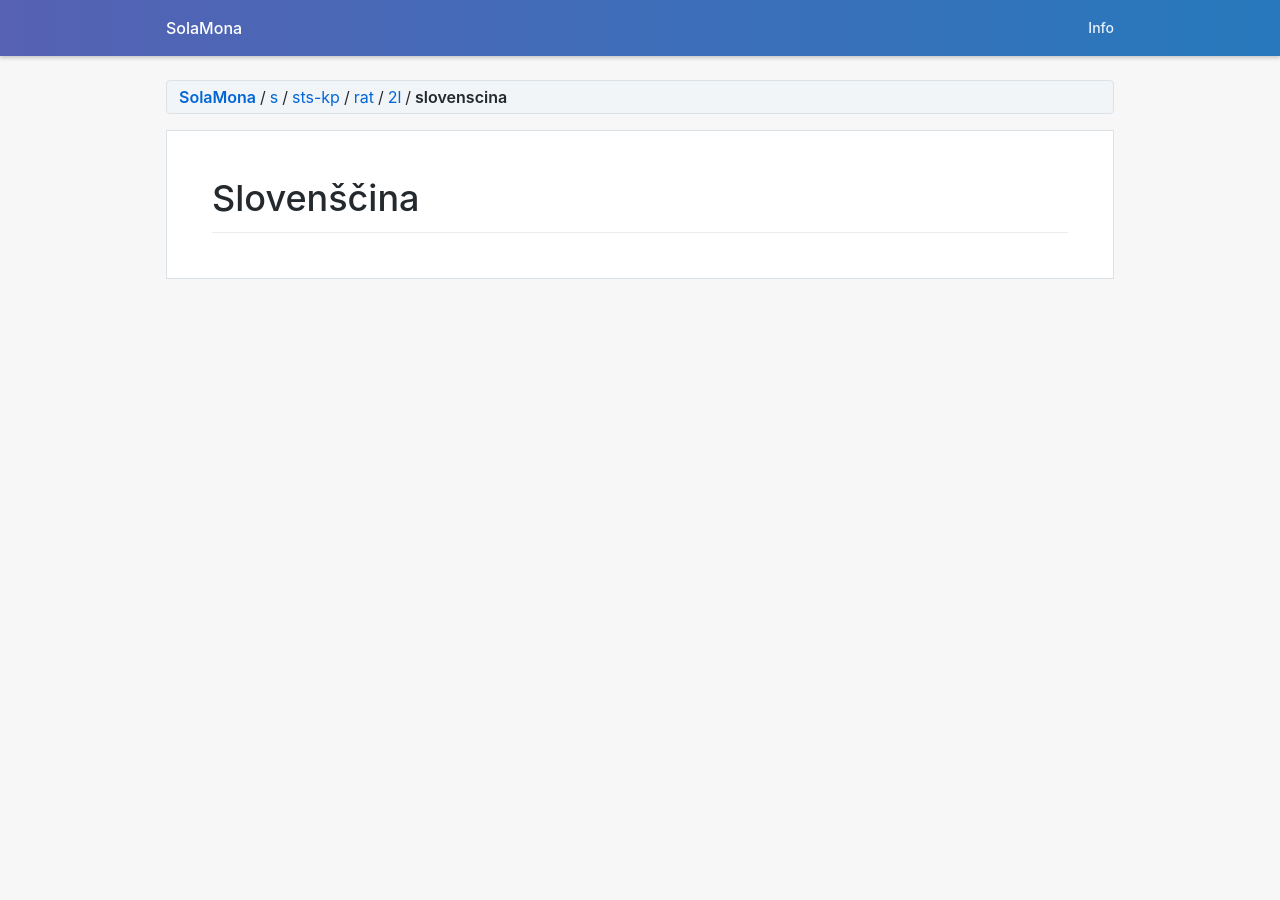
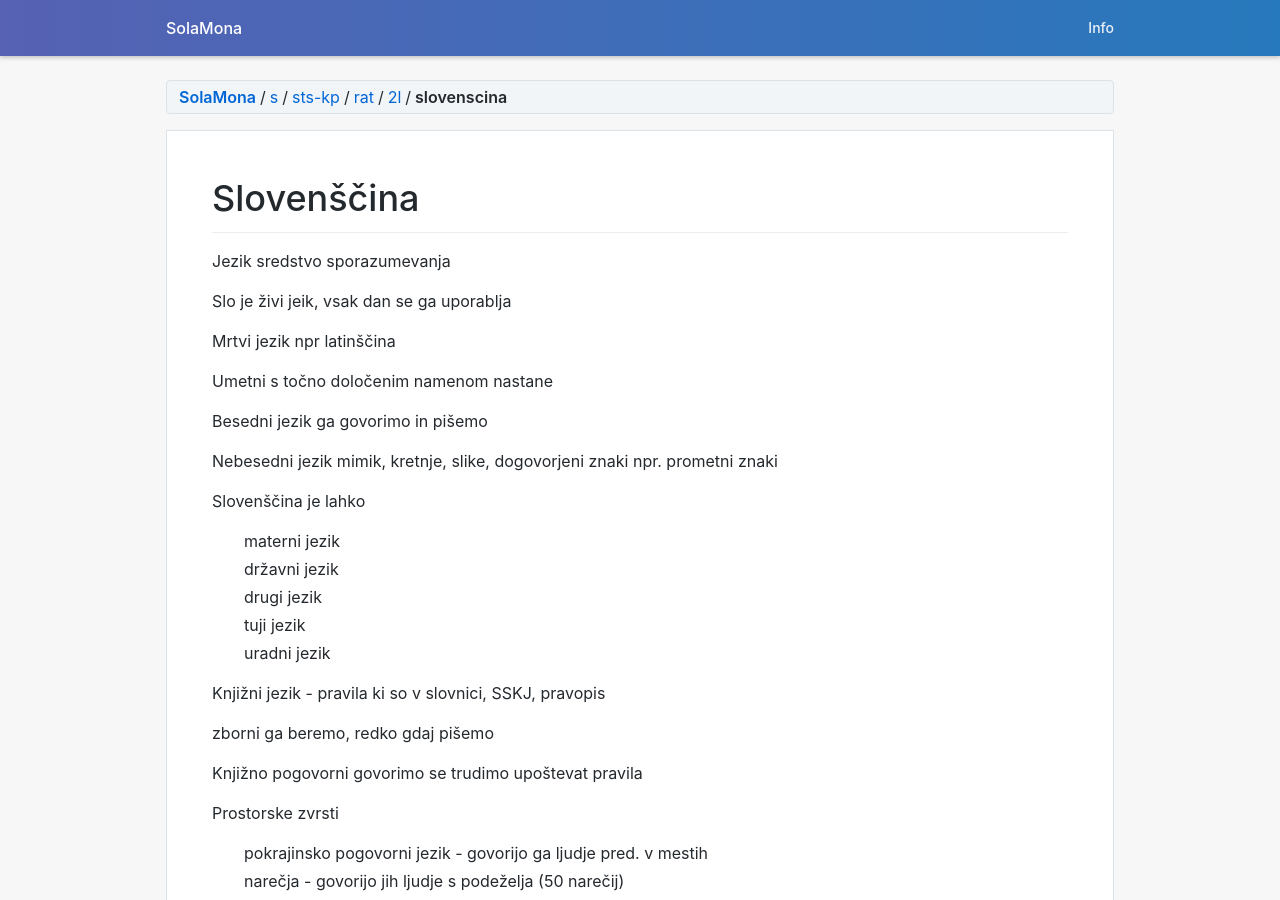
Before and after one commit to elieven/elieven.github.io, a Jekyll site: the page built from s/sts-kp/rat/2l/slovenscina.md, in a window 1280 px wide. Built offline with Jekyll 4.4.1, drawn with Linux system fonts in a browser that asks for light colours.

Commit message:
Cleaned js, fixed scroll issues, bttbtn works on mobile

```diff
--- a/assets/css/_breadcrumbs.sass
+++ b/assets/css/_breadcrumbs.sass
@@ -41,3 +41,7 @@
     padding-bottom: 0
     margin-top: 16px
     font-size: 14px
+
+    .path-segment
+      font-weight: 600
+      color: #586069!important
--- a/assets/css/animationoverlay.scss
+++ b/assets/css/animationoverlay.scss
@@ -1,4 +1,5 @@
-#animation-overlay {
+#animations-overlay {
+  display: none;
   position: fixed;
   top: 0;
   left: 0;
--- a/assets/css/base.scss
+++ b/assets/css/base.scss
@@ -43,7 +43,8 @@
   max-width: $mw;
 }
 
-html, body, #sscon {
+html {
+  &.desktop {
     width: 100%;
     height: 100%;
     overflow: hidden;
@@ -52,6 +53,19 @@
     left: 0;
     right: 0;
     bottom: 0;
+
+    body,
+    #sscon {
+      width: 100%;
+      height: 100%;
+      overflow: hidden;
+      position: absolute;
+      top: 0;
+      left: 0;
+      right: 0;
+      bottom: 0;
+    }
+  }
 }
 
 #sscon.mobile {
@@ -67,12 +81,3 @@
 ::-moz-selection {
   background-color: $selection-color;
 }
-
-html {
-  &.mobile {
-    width: 100%;
-    height: auto;
-    overflow: auto;
-    position: static;
-  }
-}
--- a/assets/js/main.js
+++ b/assets/js/main.js
@@ -1,6 +1,4 @@
-function cl(t) {
-  console.log(t)
-}
+function cl(t) {console.log(t)}
 
 //initiate as false
 var isMobile = false;
@@ -11,122 +9,112 @@
   isMobile = true;
 }
 
-// if desktop -> activate smooth scrollbar
+// assign class to html based on device
+// used for styling the scroll divs
+if (!isMobile) {
+  document.querySelector('html').className = 'desktop';
+} else if (isMobile) {
+  document.querySelector('html').className = 'mobile';
+}
+
+// if desktop activate smooth smoothScrollbar
 if (!isMobile) {
   var Scrollbar = window.Scrollbar;
   Scrollbar.use(window.OverscrollPlugin);
   Scrollbar.init(document.querySelector("#sscon"), {
     damping: 0.3
   });
-} else if (isMobile) {
-  document.querySelector('html').className = 'mobile';
-  document.querySelector('#sscon').className = "mobile";
 }
 
 
 
+// scroll back to top function
+const scrollTopBtn = document.querySelector('#back-to-top-btn');
+const scrollbar = Scrollbar.get(document.querySelector('#sscon'));
+const scrollTopBtnShowThreshold = 2000;
 
+function addScrollTopBtnFunctionality() {
+  if (!isMobile) {
+    // desktop part
+    scrollTopBtn.addEventListener("click", function () {
+      scrollbar.scrollTo(0, 0, 300);
+      stripToCleanURL();
+    });
+  } else {
+    // mobile part
+    scrollTopBtn.addEventListener("click", function () {
+      document.documentElement.scrollTop = 0;
+      stripToCleanURL();
+    });
+  }
+}
 
-// scroll back to top function
-const back_to_top_btn = document.querySelector('#back-to-top-btn');
-const scrollbar = Scrollbar.get(document.querySelector('#sscon'));
-const scroll_ui_show_threshold = 2000;
-
-
-back_to_top_btn.addEventListener("click", function () {
-  // scrolla gor
-  scrollbar.scrollTo(0, 0, 300);
-
-  // odstrani linked header
+// odstrani #id-naslova iz URLja
+function stripToCleanURL() {
   if (window.location.href.indexOf('#') > 0) {
     let pageUrl = window.location.href;
     let url = pageUrl.slice(0, pageUrl.indexOf('#'));
     history.pushState({}, "zvezek", url);
   }
-});
-
-
-function addBackToTopBtnFunctionality() {
-  window.setInterval(function () {
-    if (scrollbar.offset.y > scroll_ui_show_threshold) {
-      back_to_top_btn.className = 'lift';
-    } else {
-      back_to_top_btn.className = '';
-    }
-  }, 16);
 }
 
-
-// _flattenDeep function
-
-function _toConsumableArray(arr) {
-  if (Array.isArray(arr)) {
-    for (var i = 0, arr2 = Array(arr.length); i < arr.length; i++) {
-      arr2[i] = arr[i];
-    }
-    return arr2;
+// checks if scrollTop btn should be shown and
+// shows it if and when needed
+function addCheckForScrolltopBtn() {
+  if (!isMobile) {
+    // desktop part
+    window.setInterval(function () {
+      if (scrollbar.offset.y > scrollTopBtnShowThreshold) {
+        scrollTopBtn.className = 'lift';
+      } else {
+        scrollTopBtn.className = '';
+      }
+    }, 16);
   } else {
-    return Array.from(arr);
+    // mobile part
+    window.setInterval(function(){
+      if (window.pageYOffset > scrollTopBtnShowThreshold) {
+        scrollTopBtn.className = 'lift';
+      } else {
+        scrollTopBtn.className = '';
+      }
+    }, 16);
   }
 }
 
-const flattenDeep = function flattenDeep(arr) {
-  return Array.isArray(arr) ? arr.reduce(function (a, b) {
-    return [].concat(_toConsumableArray(flattenDeep(a)), _toConsumableArray(flattenDeep(b)));
-  }, []) : [arr];
-};
+// TOC setup za desktop (mobile itak dela samo od sebe)
+function addDesktopTocFunctionality() {
 
+  const TOCLinks = Array.from(document.querySelectorAll('#markdown-toc a'));
 
-
-// TOC
-
-// dobi vse linke
-// onclick najde ypos od el z idejem od tega hrefa
-// scrolla na ta ypos
-
-function addTocFunctionality() {
-  // linki
-  const tocEl = Array.from(document.querySelectorAll('#markdown-toc a'));
-  // vsakemu linku
-  for (let i = 0; i < tocEl.length; i++) {
-    // da funkcijo ki se zazene ob kliku
-    tocEl[i].addEventListener('click', function(){
-      // najde id od elementa
-      const id = tocEl[i].id.slice(13);
-
+  for (let i = 0; i < TOCLinks.length; i++) {
+    TOCLinks[i].addEventListener('click', function(){
+      const id = TOCLinks[i].id.slice(13);
       const elt = document.getElementById(id);
-
       scrollbar.scrollIntoView(elt, {
         onlyScrollIfNeeded: false,
         offsetTop: 16
       });
-
     });
-
   }
 
-  // ce je nek link ze aktiviran v urlju scrolla do njega
   const pageUrl = window.location.href;
-
-  // ce je # v urlju
   if ( pageUrl.indexOf('#') > 0 ) {
-
     let linkElementId = decodeURIComponent(pageUrl.slice(pageUrl.indexOf('#')+1));
-
     let linkedEl = document.getElementById(linkElementId);
-
     scrollbar.scrollIntoView(linkedEl, {
       onlyScrollIfNeeded: false,
       offsetTop: 16
     });
-
   }
-
 }
 
 
 
+// CALL STACK & PAGE SETUP
 if (!isMobile) {
-  addBackToTopBtnFunctionality();
-  addTocFunctionality();
+  addDesktopTocFunctionality();
 }
+
+addCheckForScrolltopBtn();
+addScrollTopBtnFunctionality();
--- a/s/sts-kp/rat/2l/slovenscina.md
+++ b/s/sts-kp/rat/2l/slovenscina.md
@@ -4,3 +4,65 @@
 ---
 
 # Slovenščina
+
+Jezik sredstvo sporazumevanja
+
+Slo je živi jeik, vsak dan se ga uporablja
+
+Mrtvi jezik npr latinščina
+
+Umetni s točno določenim namenom nastane
+
+Besedni jezik ga govorimo in pišemo
+
+Nebesedni jezik mimik, kretnje, slike, dogovorjeni znaki npr. prometni znaki
+
+Slovenščina je lahko
+- materni jezik
+- državni jezik
+- drugi jezik
+- tuji jezik
+- uradni jezik
+
+Knjižni jezik - pravila ki so v slovnici, SSKJ, pravopis
+
+zborni ga beremo, redko gdaj pišemo
+
+Knjižno pogovorni govorimo se trudimo upoštevat pravila
+
+Prostorske zvrsti
+- pokrajinsko pogovorni jezik - govorijo ga ljudje pred. v mestih
+- narečja - govorijo jih ljudje s podeželja (50 narečij)
+
+> primorska, koroška, štajerska, rovtarska, panonska, dolenjska
+
+<br>
+
+## Beseda
+
+Osnovna enota jezika, sestavljena iz črk / glasov, ima pomen (en ali več).
+
+### Odnosi med besedami
+- sopomenke (kolo - bicikel)
+- Protipomenke (dober - slab)
+- Nadpomenke (drevo - smreka)
+- Besedna družina (slika, slikar, slikati)
+- Tematsko polje - (šola, kemik, tabla, zvezek...)
+
+### Slogovna vrednost besed
+
+#### Slogovno zaznamovane besede
+
+- čustveno zaznamovane
+  - ljubkovalne besede (pikica, srček, atek)
+  - slabšalne besede (afna, bumbar)
+  - ironične besede (ti si pa res pameten)
+- zvrstno zaznamovane
+  - pogovorne in nižjepogovorne besede (punca, fejst)
+  - narečne besede (katerega, kapulja)
+  - slengovske besede (hudo, ful, kul)
+  - žargonske besede (šraufnciger, zašvasati)
+  - publicistične besede (okrogla miza, širša javnost)
+- časovno zaznamovane
+  - nove besede ali neologizmi (zgoščenka, različica)
+  - starinske besede ali arhaizmi (bukvar)
```
Also changed, not shown: s/sts-kp/rat/2l/rsa.md (+13 -0 lines). Lines whose indentation alone changed are shown as unchanged.
